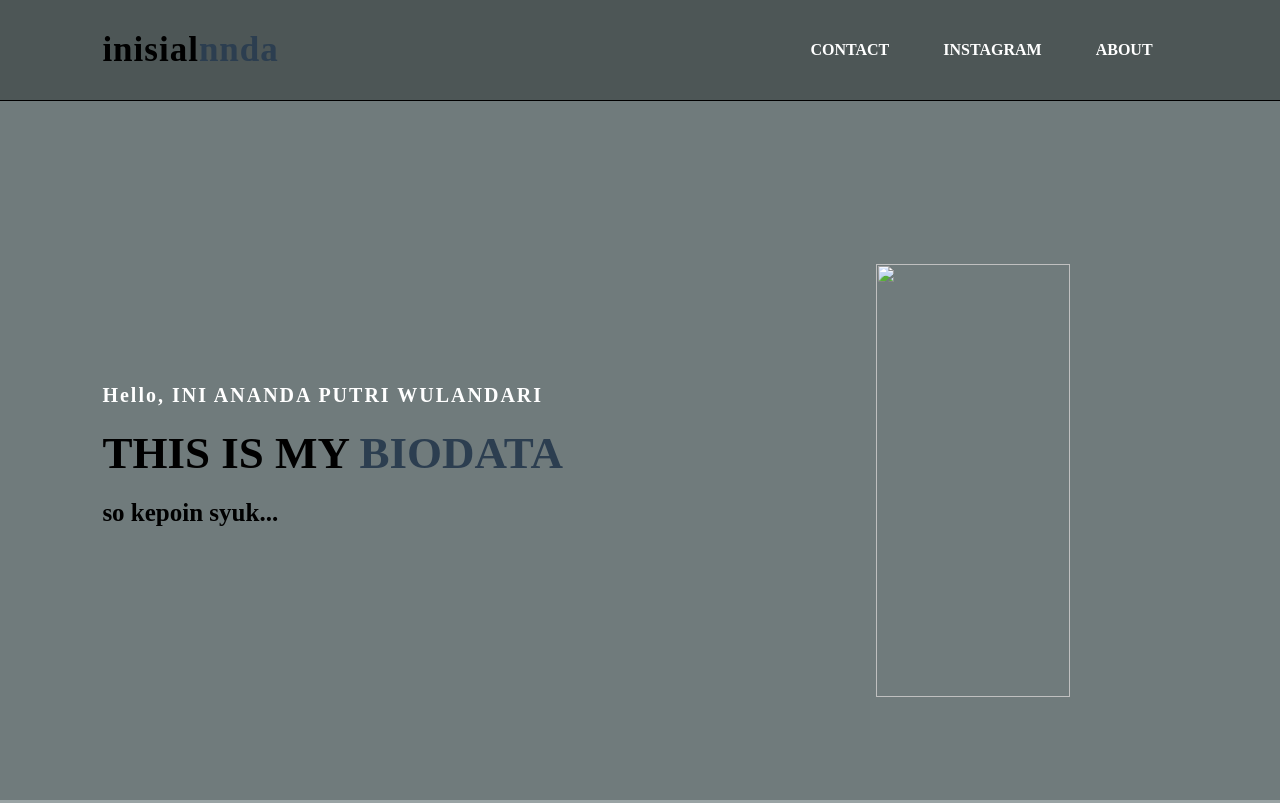
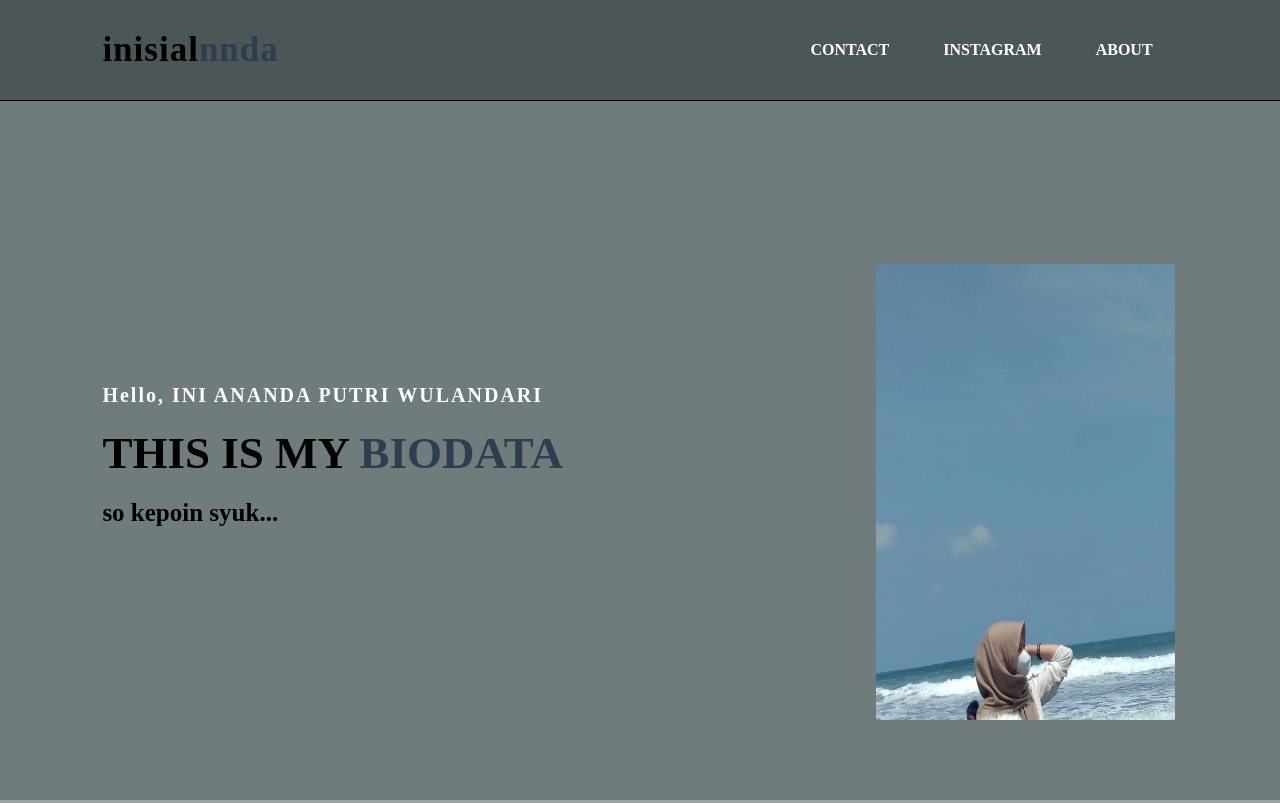
Before and after one commit to nnda63/nnda63.github.io, a plain HTML site: page index.html in a window 1280 px wide. Shown: the top 803 px of the page. Drawn offline with Linux system fonts and the light colour scheme.

Commit message:
Update index.html

```diff
--- a/index.html
+++ b/index.html
@@ -18,7 +18,7 @@
             </ul>
         </nav>
         <div class="image">
-            <img src="nnda2.jpeg">
+            <img src="img/nnda2.jpeg">
 
         </div>
 
```
